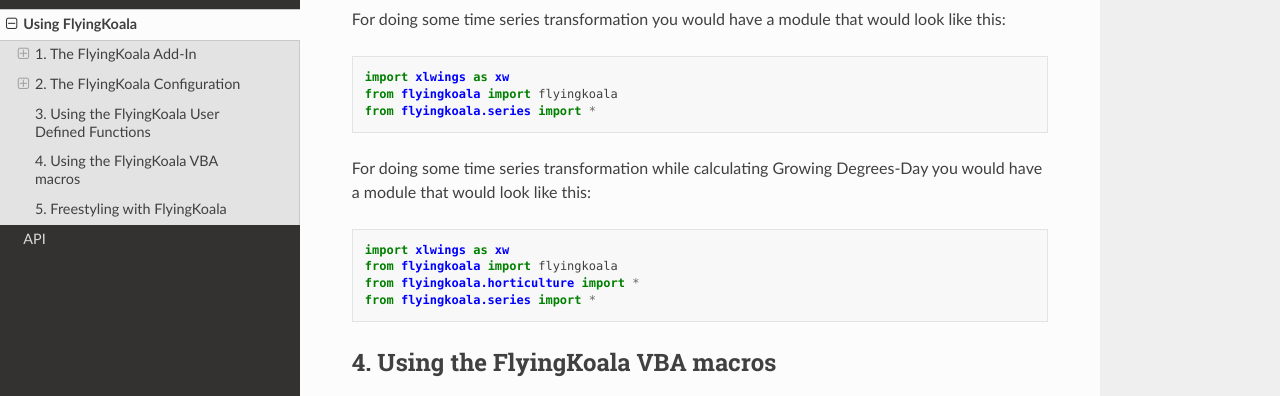
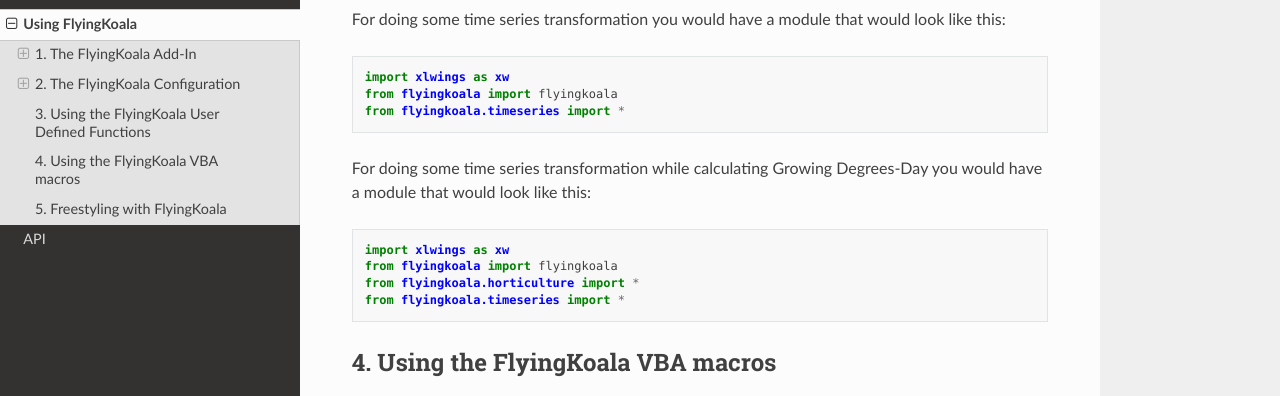
Before and after one commit to bradbase/flyingkoala, a Sphinx documentation site: the page built from docs/use.rst, in a window 1280 px wide and 900 px high, scrolled down 2546 px. Shown: the part 156-552 px from the top of the window. Built offline with Sphinx 7.4.7 and the Read the Docs theme 2.0.0, drawn with Linux system fonts in a browser that asks for light colours.

Commit message:
Updated readthedocs, series was renamed timeseries

```diff
--- a/docs/use.rst
+++ b/docs/use.rst
@@ -120,7 +120,7 @@
 
   import xlwings as xw
   from flyingkoala import flyingkoala
-  from flyingkoala.series import *
+  from flyingkoala.timeseries import *
 
 For doing some time series transformation while calculating Growing Degrees-Day you would have a module that would look like this:
 
@@ -129,7 +129,7 @@
   import xlwings as xw
   from flyingkoala import flyingkoala
   from flyingkoala.horticulture import *
-  from flyingkoala.series import *
+  from flyingkoala.timeseries import *
 
 4. Using the FlyingKoala VBA macros
 -----------------------------------
```
